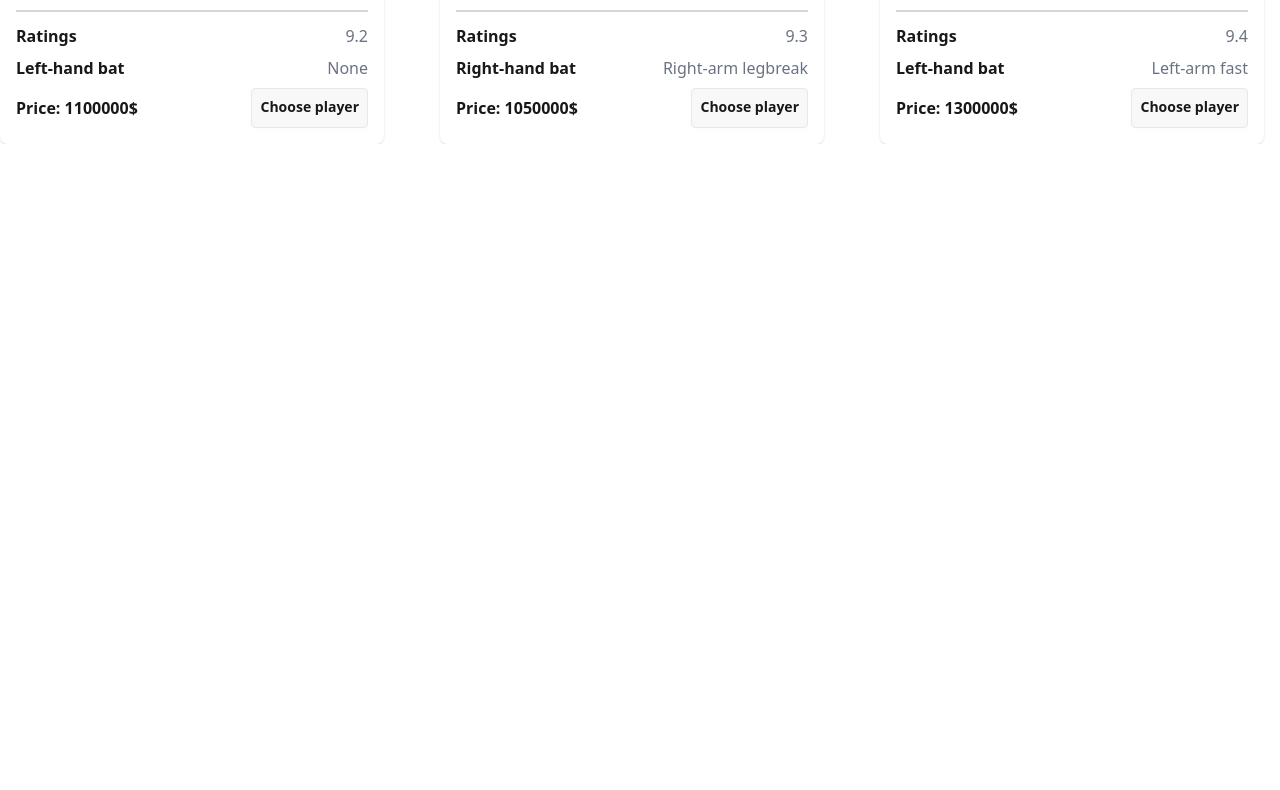
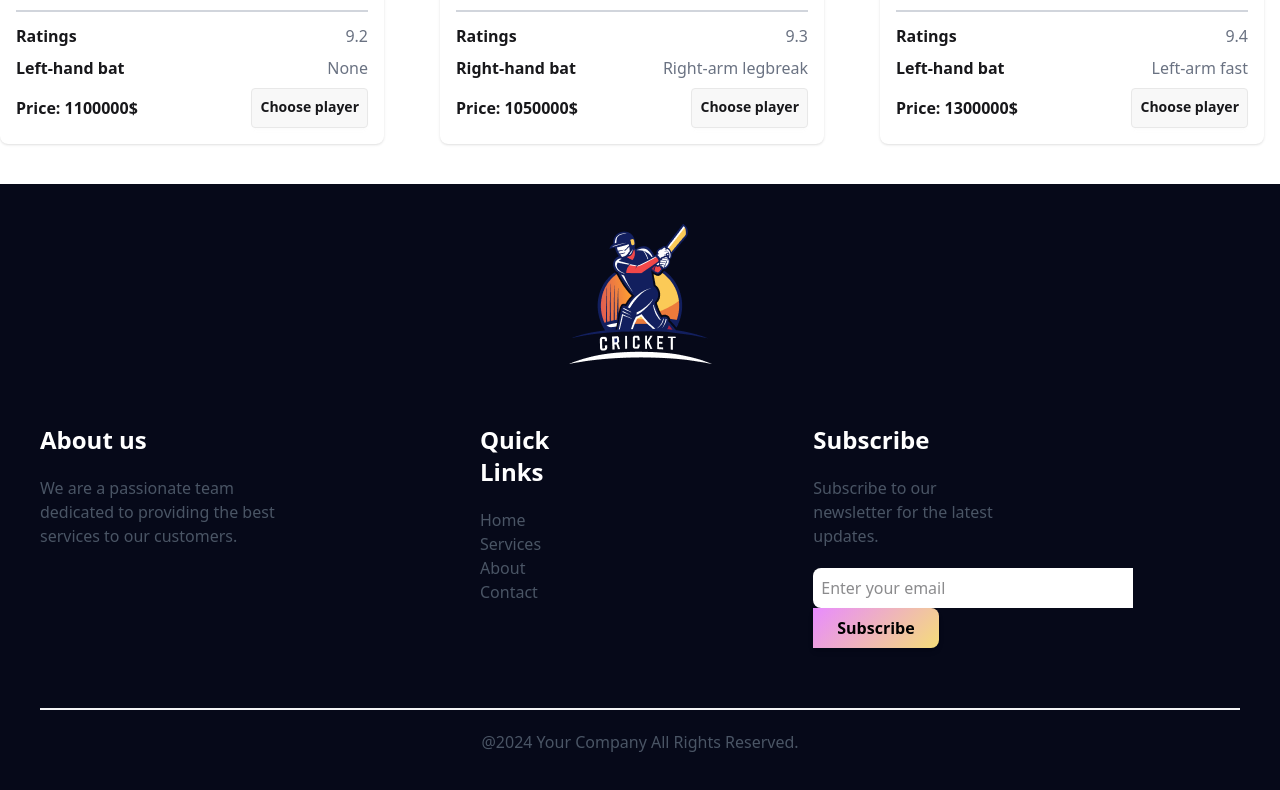
Before and after one commit to sukanta022/Select-Your-XI-, a React (Vite) app: page / in a window 1280 px wide. Shown: the part 2622-3412 px from the top of the page. Before the commit the page ends 2766 px from the top, so only its background shows below. Built offline with nearby package versions, Linux system fonts and the light colour scheme.

Commit message:
added footer

```diff
--- a/src/App.jsx
+++ b/src/App.jsx
@@ -5,6 +5,7 @@ import Navbar from './components/Navbar/Navbar'
 import AvailablePlayers from './components/AvailablePlayers/AvailablePlayers'
 import SelectedPlayers from './components/SelectedPlayers/SelectedPlayers'
 import { ToastContainer} from 'react-toastify';
+import Footer from './components/Footer/Footer'
 
 
 // const allPlayersPromise = fetch('/players.json').then(res => res.json())
@@ -31,7 +32,6 @@ function App() {
   return (
 
     <>
-      <div>
         <Navbar availableBalance={availableBalance} ></Navbar>
         <Banner></Banner>
         <div className='max-w-[1400px] mx-auto mt-10 flex justify-between items-center'>
@@ -53,8 +53,7 @@ function App() {
         </Suspense> : <SelectedPlayers handleRemove={handleRemove} choosePlayers={choosePlayers}></SelectedPlayers>
         }
 
-
-      </div>
+        <Footer></Footer>
       <ToastContainer/>
     </>
   )
--- /dev/null
+++ b/src/components/Footer/Footer.jsx
@@ -0,0 +1,45 @@
+import React from 'react';
+import footerLogo from '../../assets/logo-footer.png'
+const Footer = () => {
+    return (
+        <div className='bg-[#060919] w-full p-10 mt-10'>
+            <div className='flex flex-col justify-center items-center gap-15'>
+                <img src={footerLogo} alt="" />
+                <div className='flex justify-between  gap-50'>
+                    <div className='flex flex-col gap-5'>
+                        <h2 className='font-bold text-white text-2xl'>About us</h2>
+                        <p className='text-gray-600 w-60'>We are a passionate team dedicated to providing the best services to our customers.</p>
+                    </div>
+
+                    <div className='flex flex-col gap-5'>
+                        <h2 className='font-bold text-white text-2xl'>Quick Links</h2>
+                        <ul className='text-gray-600'>
+                            <li>Home</li>
+                            <li>Services</li>
+                            <li>About</li>
+                            <li>Contact</li>
+                        </ul>
+                    </div>
+
+                    <div className='flex flex-col gap-5'>
+                        <h2 className='font-bold text-white text-2xl'>Subscribe</h2>
+                        <p className='text-gray-600 w-50'>Subscribe to our newsletter for the latest updates.</p>
+                        <div>
+                            <input className='bg-white p-2 w-80 rounded-l-lg' type="text" placeholder='Enter your email'/>
+                            <button class="px-6 py-2 rounded-r-lg text-black font-semibold
+                                bg-[linear-gradient(135deg,#e88bff,#f5dd79)] shadow-md">
+                                Subscribe
+                            </button>
+                        </div>
+                    </div>
+                </div>
+
+                <div className='border-t-2 border-t-gray-100 w-full'>
+                    <p className='text-gray-600 text-center mt-5'>@2024 Your Company All Rights Reserved.</p>
+                </div>
+            </div>
+        </div>
+    );
+};
+
+export default Footer;
```
